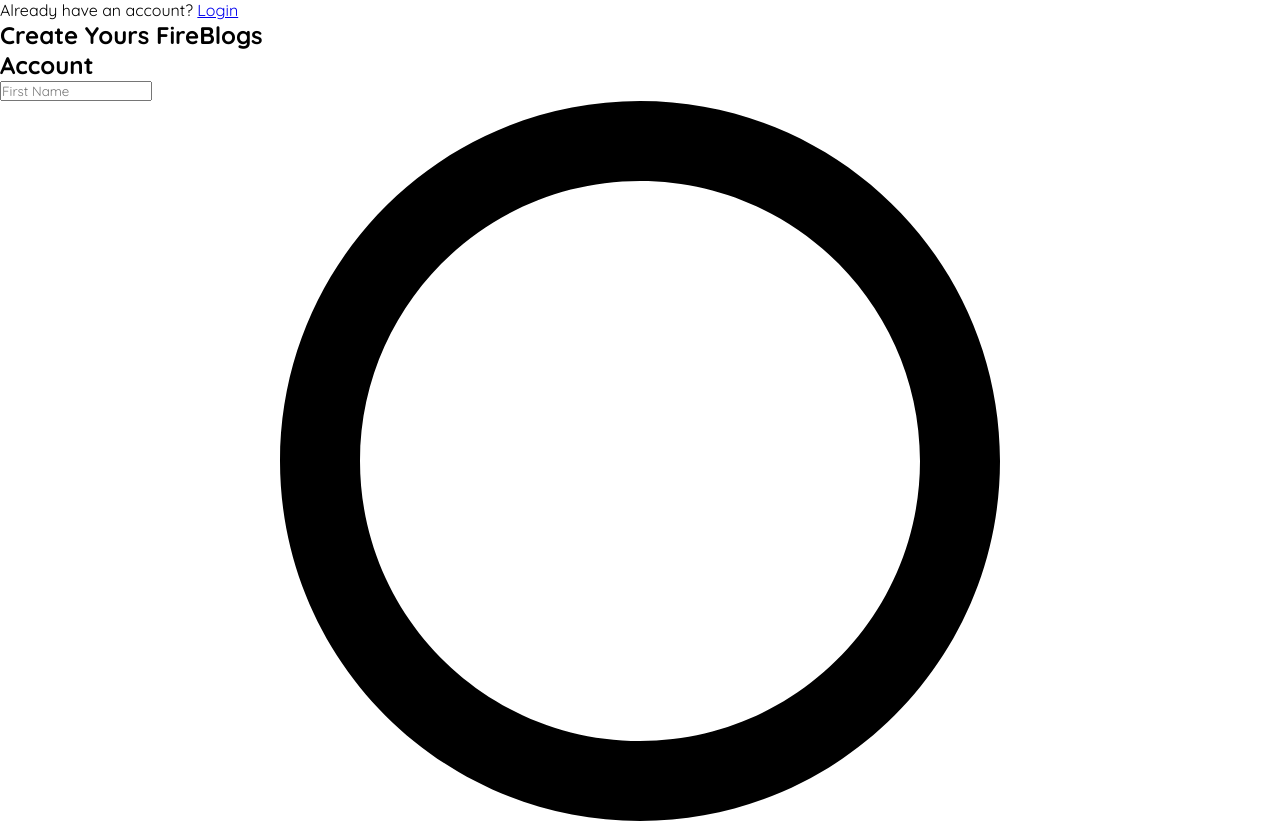
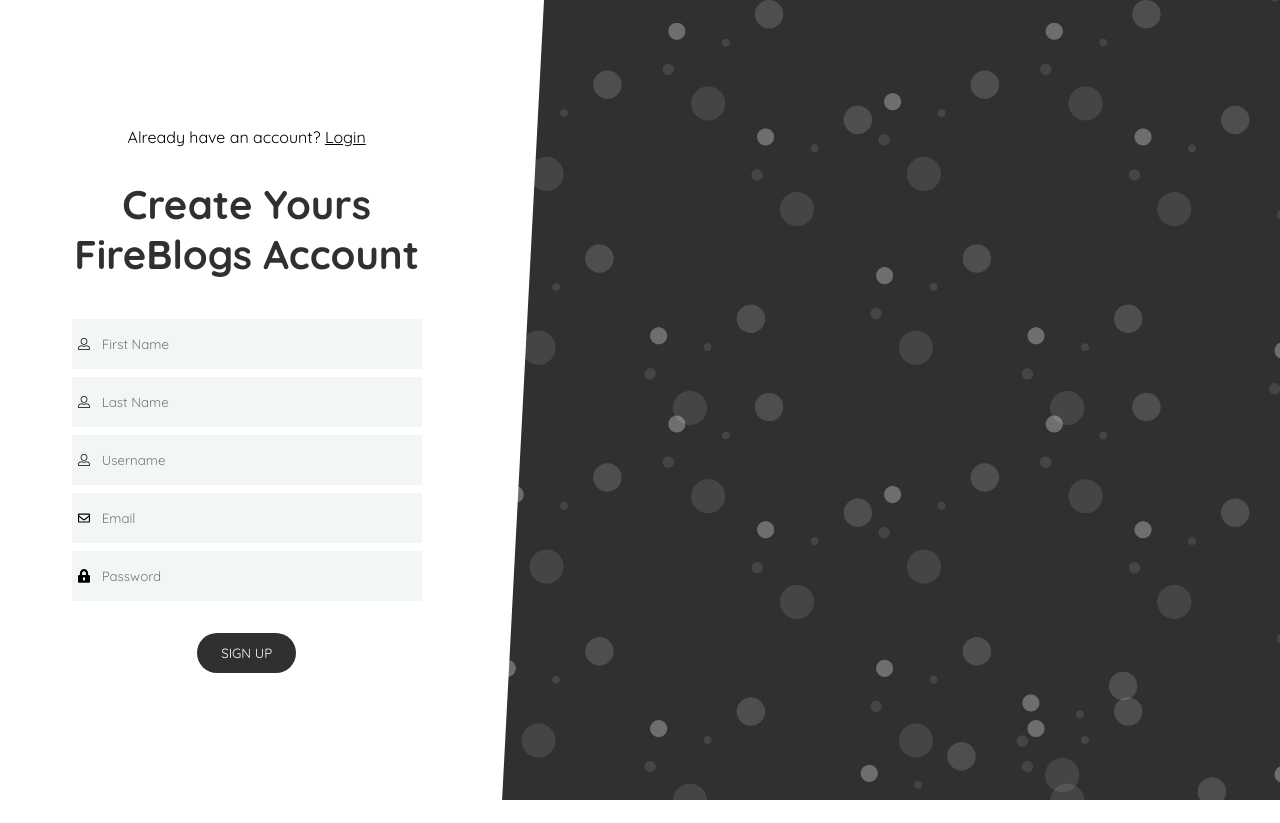
Before and after one commit to owentr1369/fireblogs-vuejs-firebase-v2, a Vue app: page /register in a window 1280 px wide. Shown: the top 823 px of the page. After the commit the page ends 800 px from the top, so only its background shows below. Built offline with nearby package versions, Linux system fonts and the light colour scheme; what vue2-editor would draw is missing.

Commit message:
register and login with firebase

```diff
--- a/src/App.vue
+++ b/src/App.vue
@@ -165,4 +165,109 @@
   font-size: 12px;
   color: red;
 }
+.form-wrap {
+  overflow: hidden;
+  display: flex;
+  height: 100vh;
+  justify-content: center;
+  align-items: center;
+  margin: 0 auto;
+  width: 90%;
+  @media (min-width: 900px) {
+    width: 100%;
+  }
+  .login-register {
+    margin-bottom: 32px;
+    .router-link {
+      color: #000;
+    }
+  }
+  form {
+    padding: 0 10px;
+    position: relative;
+    display: flex;
+    flex-direction: column;
+    justify-content: center;
+    align-items: center;
+    flex: 1;
+    @media (min-width: 900px) {
+      padding: 0 50px;
+    }
+    h2 {
+      text-align: center;
+      font-size: 32px;
+      color: #303030;
+      margin-bottom: 40px;
+      @media (min-width: 900px) {
+        font-size: 40px;
+      }
+    }
+
+    .inputs {
+      width: 100%;
+      max-width: 350px;
+      .input {
+        display: flex;
+        position: relative;
+        justify-content: center;
+        align-items: center;
+        margin-bottom: 8px;
+        input {
+          width: 100%;
+          border: none;
+          background-color: #f2f7f6;
+          padding: 4px 4px 4px 30px;
+          height: 50px;
+
+          &:focus {
+            outline: none;
+          }
+        }
+        .icon {
+          position: absolute;
+          width: 12px;
+          left: 6px;
+        }
+      }
+    }
+
+    .forgot-password {
+      text-decoration: none;
+      color: #000;
+      font-size: 14px;
+      cursor: pointer;
+      margin: 16px 0 32px;
+      border-bottom: 1px solid transparent;
+      transition: 0.5s ease all;
+
+      &:hover {
+        border-color: #303030;
+      }
+    }
+    .angle {
+      display: none;
+      position: absolute;
+      background-color: #fff;
+      transform: rotateZ(3deg);
+      width: 60px;
+      right: -30px;
+      height: 1000%;
+      @media (min-width: 900px) {
+        display: initial;
+      }
+    }
+  }
+
+  .background {
+    display: none;
+    flex: 2;
+    background-size: cover;
+    background-image: url("../src/assets/background.png");
+    width: 100%;
+    height: 100%;
+    @media (min-width: 900px) {
+      display: initial;
+    }
+  }
+}
 </style>
--- a/src/components/FooterComp.vue
+++ b/src/components/FooterComp.vue
@@ -55,6 +55,11 @@
     twitter,
     instagram,
     linkedin,
+  },
+  data() {
+    return {
+      user: null,
+    };
   },
 };
 </script>
--- a/src/views/Login.vue
+++ b/src/views/Login.vue
@@ -18,10 +18,13 @@
           <Password class="icon" />
         </div>
       </div>
+      <div class="error" v-if="error">
+        {{ errorMsg }}
+      </div>
       <router-link class="forgot-password" :to="{ name: 'ForgotPassword' }"
         >Forgot password?</router-link
       >
-      <button>Sign In</button>
+      <button @click.prevent="signIn">Sign In</button>
       <div class="angle"></div>
     </form>
     <div class="background"></div>
@@ -31,121 +34,39 @@
 <script>
 import Email from "../assets/Icons/envelope-regular.svg";
 import Password from "../assets/Icons/lock-alt-solid.svg";
+import "firebase/auth";
+import firebase from "firebase/app";
+import db from "../firebase/firebaseInit";
+
 export default {
   components: { Email, Password },
   data() {
     return {
-      email: null,
-      password: null,
+      email: "",
+      password: "",
+      errorMsg: "",
+      error: true,
     };
+  },
+  methods: {
+    signIn() {
+      firebase
+        .auth()
+        .signInWithEmailAndPassword(this.email, this.password)
+        .then(() => {
+          this.$router.push({ name: "Home" });
+          this.error = false;
+          this.errorMsg = "";
+          console.log(firebase.auth().currentUser.uid);
+        })
+        .catch((err) => {
+          this.error = true;
+          this.errorMsg = err.message;
+        });
+    },
   },
 };
 </script>
 
 <style lang="scss">
-.form-wrap {
-  overflow: hidden;
-  display: flex;
-  height: 100vh;
-  justify-content: center;
-  align-items: center;
-  margin: 0 auto;
-  width: 90%;
-  @media (min-width: 900px) {
-    width: 100%;
-  }
-  .login-register {
-    margin-bottom: 32px;
-    .router-link {
-      color: #000;
-    }
-  }
-  form {
-    padding: 0 10px;
-    position: relative;
-    display: flex;
-    flex-direction: column;
-    justify-content: center;
-    align-items: center;
-    flex: 1;
-    @media (min-width: 900px) {
-      padding: 0 50px;
-    }
-    h2 {
-      text-align: center;
-      font-size: 32px;
-      color: #303030;
-      margin-bottom: 40px;
-      @media (min-width: 900px) {
-        font-size: 40px;
-      }
-    }
-
-    .inputs {
-      width: 100%;
-      max-width: 350px;
-      .input {
-        display: flex;
-        position: relative;
-        justify-content: center;
-        align-items: center;
-        margin-bottom: 8px;
-        input {
-          width: 100%;
-          border: none;
-          background-color: #f2f7f6;
-          padding: 4px 4px 4px 30px;
-          height: 50px;
-
-          &:focus {
-            outline: none;
-          }
-        }
-        .icon {
-          position: absolute;
-          width: 12px;
-          left: 6px;
-        }
-      }
-    }
-
-    .forgot-password {
-      text-decoration: none;
-      color: #000;
-      font-size: 14px;
-      cursor: pointer;
-      margin: 16px 0 32px;
-      border-bottom: 1px solid transparent;
-      transition: 0.5s ease all;
-
-      &:hover {
-        border-color: #303030;
-      }
-    }
-    .angle {
-      display: none;
-      position: absolute;
-      background-color: #fff;
-      transform: rotateZ(3deg);
-      width: 60px;
-      right: -30px;
-      height: 1000%;
-      @media (min-width: 900px) {
-        display: initial;
-      }
-    }
-  }
-
-  .background {
-    display: none;
-    flex: 2;
-    background-size: cover;
-    background-image: url("../assets/background.png");
-    width: 100%;
-    height: 100%;
-    @media (min-width: 900px) {
-      display: initial;
-    }
-  }
-}
 </style>
--- a/src/views/Register.vue
+++ b/src/views/Register.vue
@@ -1,3 +1,4 @@
+<!-- eslint-disable vue/multi-word-component-names -->
 <template>
   <div class="form-wrap">
     <form class="register">
@@ -22,21 +23,21 @@
           <User class="icon" />
         </div>
         <div class="input">
-          <input type="text" placeholder="Email" v-model="email" />
+          <input type="email" placeholder="Email" v-model="email" />
           <Email class="icon" />
         </div>
         <div class="input">
           <input type="password" placeholder="Password" v-model="password" />
           <Password class="icon" />
         </div>
-        <div class="error" v-show="error">
-          {{ this.errorMsg }}
+        <div class="error" v-if="error">
+          {{ errorMsg }}
         </div>
       </div>
-      <button>Sign Up</button>
-      <div class="angle" />
+      <button @click.prevent="register">Sign Up</button>
+      <div class="angle"></div>
     </form>
-    <div class="background" />
+    <div class="background"></div>
   </div>
 </template>
 
@@ -53,22 +54,22 @@
   name: "Register",
   data() {
     return {
-      firstName: null,
-      lastName: null,
-      username: null,
-      email: null,
-      password: null,
-      error: null,
-      errorMsg: "",
+      firstName: "",
+      lastName: "",
+      username: "",
+      email: "",
+      password: "",
+      error: false,
+      errorMsg: "Hello",
     };
   },
   methods: {
     async register() {
       if (
-        this.email !== "" ||
-        this.password !== "" ||
-        this.firstName !== "" ||
-        this.lastName !== "" ||
+        this.email !== "" &&
+        this.password !== "" &&
+        this.firstName !== "" &&
+        this.lastName !== "" &&
         this.username !== ""
       ) {
         this.error = false;
@@ -80,15 +81,14 @@
         );
         const result = await createUser;
         const dataBase = db.collection("users").doc(result.user.uid);
+        console.log("Hello");
+        this.$router.push({ name: "Home" });
         await dataBase.set({
           firstName: this.firstName,
           lastName: this.lastName,
           username: this.username,
           email: this.email,
         });
-
-        this.$router.push({ name: "Home" });
-        return;
       }
       this.error = true;
       this.errorMsg = "Please fill out all the fields!";
```
Also changed, not shown: .eslintrc.js.
